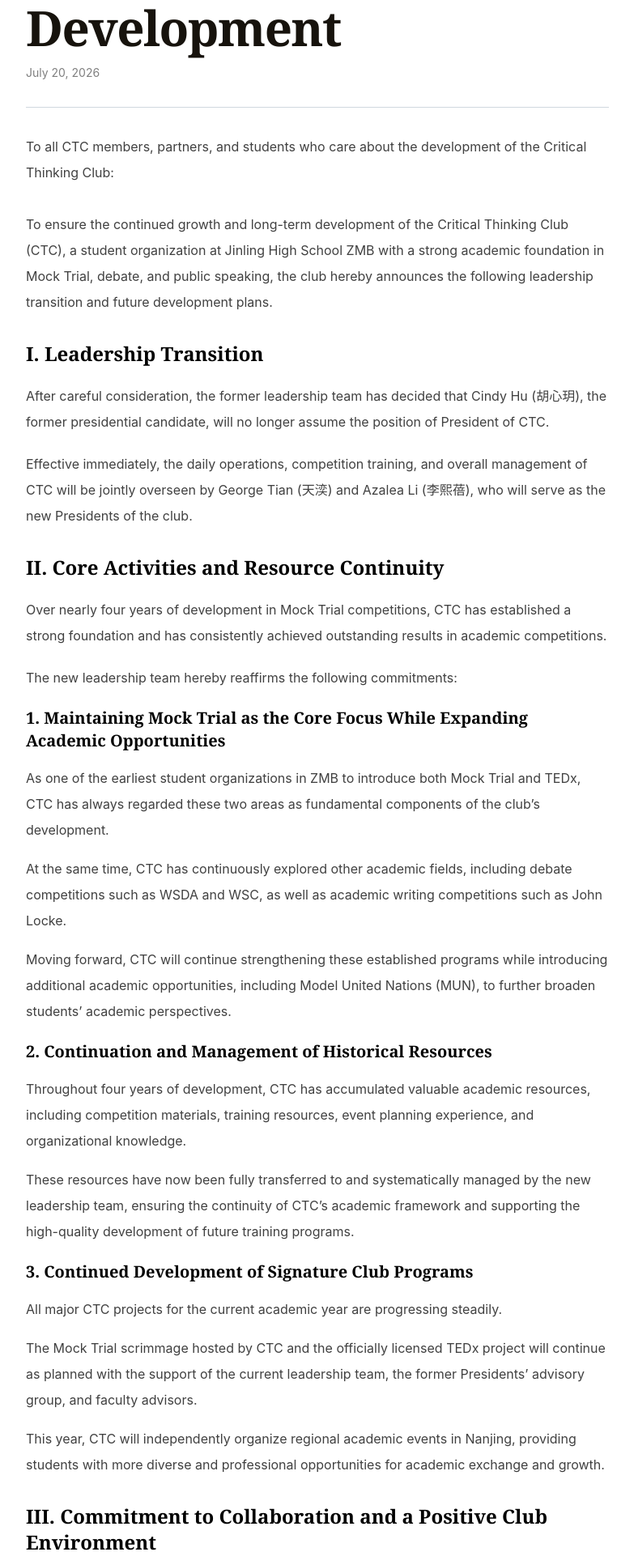
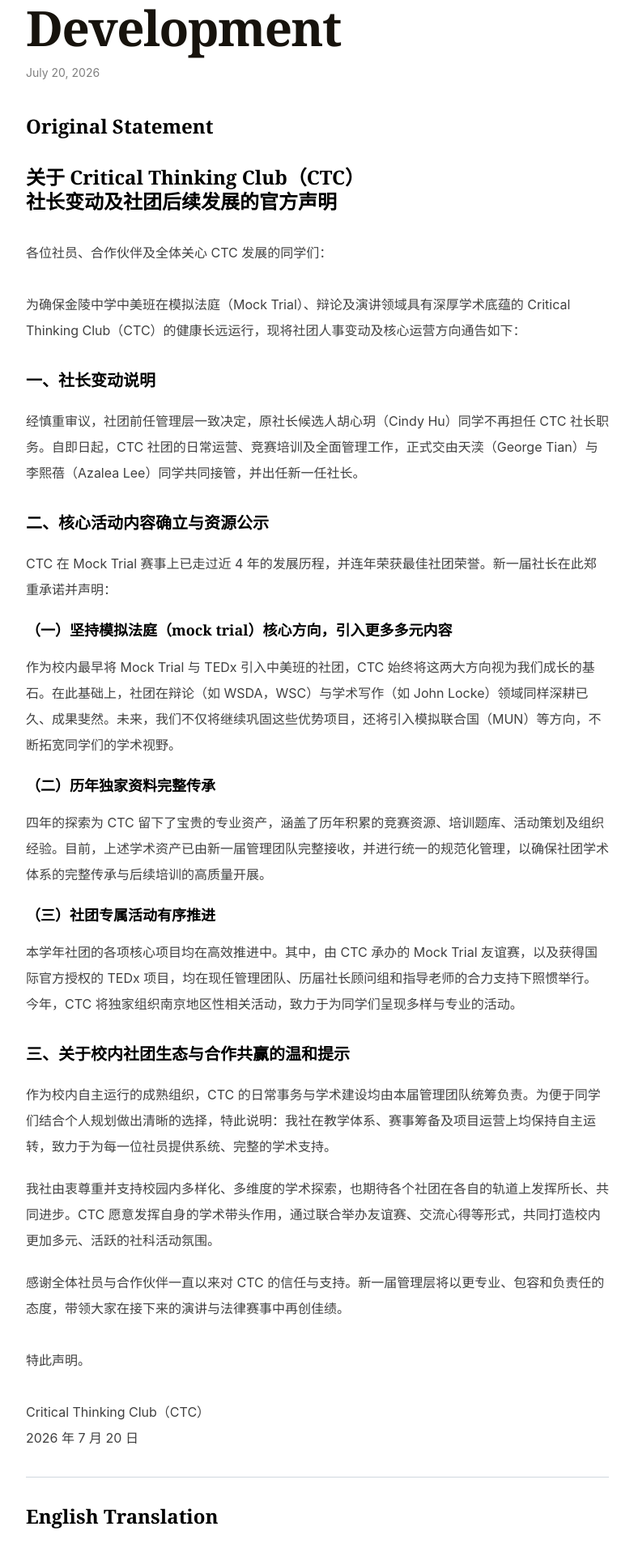
Before and after one commit to henrywyx0730/jlhsctc-official-website, a Next.js app: page /archive/official-statements/ctc-management-transition-and-future-development in a window 1280 px wide. Shown: the part 325-2242 px from the top of the page at 81% size, without its empty margins (248-1031 px from the left). Built offline with nearby package versions, Linux system fonts and the light colour scheme.

Commit message:
Add bilingual CTC management transition statement

```diff
--- a/app/achievements/page.js
+++ b/app/achievements/page.js
@@ -10,7 +10,7 @@ const competitionYears = [
         team: "Team Champion",
         individual: [
           {
-            person: "Azalea Li (李熙蓓)",
+            person: "Azalea Lee (李熙蓓)",
             recognition: "Outstanding Witness",
           },
           {
--- a/app/archive/official-statements/ctc-management-transition-and-future-development/page.js
+++ b/app/archive/official-statements/ctc-management-transition-and-future-development/page.js
@@ -27,7 +27,102 @@ export default function CtcManagementTransitionAndFutureDevelopmentPage() {
         </h1>
         <p className="mt-4 text-sm text-black/50">July 20, 2026</p>
 
-        <div className="mt-8 border-t border-[#d0d7de]" />
+        <h2 className="mt-10 font-serif text-2xl font-semibold text-black">
+          Original Statement
+        </h2>
+
+        <div
+          lang="zh-CN"
+          className="space-y-8 py-8 text-base leading-8 text-black/75"
+        >
+          <h3 className="font-serif text-2xl font-semibold leading-tight text-black">
+            关于 Critical Thinking Club（CTC）
+            <br />
+            社长变动及社团后续发展的官方声明
+          </h3>
+
+          <p>
+            各位社员、合作伙伴及全体关心 CTC 发展的同学们：
+          </p>
+
+          <p>
+            为确保金陵中学中美班在模拟法庭（Mock Trial）、辩论及演讲领域具有深厚学术底蕴的 Critical Thinking Club（CTC）的健康长远运行，现将社团人事变动及核心运营方向通告如下：
+          </p>
+
+          <section className="space-y-5">
+            <h4 className="font-serif text-xl font-semibold text-black">
+              一、社长变动说明
+            </h4>
+            <p>
+              经慎重审议，社团前任管理层一致决定，原社长候选人胡心玥（Cindy Hu）同学不再担任 CTC 社长职务。自即日起，CTC 社团的日常运营、竞赛培训及全面管理工作，正式交由天湙（George Tian）与李熙蓓（Azalea Lee）同学共同接管，并出任新一任社长。
+            </p>
+          </section>
+
+          <section className="space-y-5">
+            <h4 className="font-serif text-xl font-semibold text-black">
+              二、核心活动内容确立与资源公示
+            </h4>
+            <p>
+              CTC 在 Mock Trial 赛事上已走过近 4 年的发展历程，并连年荣获最佳社团荣誉。新一届社长在此郑重承诺并声明：
+            </p>
+
+            <section className="space-y-4">
+              <h5 className="font-serif text-lg font-semibold text-black">
+                （一）坚持模拟法庭（mock trial）核心方向，引入更多多元内容
+              </h5>
+              <p>
+                作为校内最早将 Mock Trial 与 TEDx 引入中美班的社团，CTC 始终将这两大方向视为我们成长的基石。在此基础上，社团在辩论（如 WSDA，WSC）与学术写作（如 John Locke）领域同样深耕已久、成果斐然。未来，我们不仅将继续巩固这些优势项目，还将引入模拟联合国（MUN）等方向，不断拓宽同学们的学术视野。
+              </p>
+            </section>
+
+            <section className="space-y-4">
+              <h5 className="font-serif text-lg font-semibold text-black">
+                （二）历年独家资料完整传承
+              </h5>
+              <p>
+                四年的探索为 CTC 留下了宝贵的专业资产，涵盖了历年积累的竞赛资源、培训题库、活动策划及组织经验。目前，上述学术资产已由新一届管理团队完整接收，并进行统一的规范化管理，以确保社团学术体系的完整传承与后续培训的高质量开展。
+              </p>
+            </section>
+
+            <section className="space-y-4">
+              <h5 className="font-serif text-lg font-semibold text-black">
+                （三）社团专属活动有序推进
+              </h5>
+              <p>
+                本学年社团的各项核心项目均在高效推进中。其中，由 CTC 承办的 Mock Trial 友谊赛，以及获得国际官方授权的 TEDx 项目，均在现任管理团队、历届社长顾问组和指导老师的合力支持下照惯举行。今年，CTC 将独家组织南京地区性相关活动，致力于为同学们呈现多样与专业的活动。
+              </p>
+            </section>
+          </section>
+
+          <section className="space-y-5">
+            <h4 className="font-serif text-xl font-semibold text-black">
+              三、关于校内社团生态与合作共赢的温和提示
+            </h4>
+            <p>
+              作为校内自主运行的成熟组织，CTC 的日常事务与学术建设均由本届管理团队统筹负责。为便于同学们结合个人规划做出清晰的选择，特此说明：我社在教学体系、赛事筹备及项目运营上均保持自主运转，致力于为每一位社员提供系统、完整的学术支持。
+            </p>
+            <p>
+              我社由衷尊重并支持校园内多样化、多维度的学术探索，也期待各个社团在各自的轨道上发挥所长、共同进步。CTC 愿意发挥自身的学术带头作用，通过联合举办友谊赛、交流心得等形式，共同打造校内更加多元、活跃的社科活动氛围。
+            </p>
+            <p>
+              感谢全体社员与合作伙伴一直以来对 CTC 的信任与支持。新一届管理层将以更专业、包容和负责任的态度，带领大家在接下来的演讲与法律赛事中再创佳绩。
+            </p>
+          </section>
+
+          <p>特此声明。</p>
+
+          <p>
+            Critical Thinking Club（CTC）
+            <br />
+            2026 年 7 月 20 日
+          </p>
+        </div>
+
+        <div className="border-t border-[#d0d7de]" />
+
+        <h2 className="mt-8 font-serif text-2xl font-semibold text-black">
+          English Translation
+        </h2>
 
         <div className="space-y-8 py-8 text-base leading-8 text-black/75">
           <p>
@@ -55,7 +150,7 @@ export default function CtcManagementTransitionAndFutureDevelopmentPage() {
             <p>
               Effective immediately, the daily operations, competition
               training, and overall management of CTC will be jointly overseen
-              by George Tian (天湙) and Azalea Li (李熙蓓), who will serve as the
+              by George Tian (天湙) and Azalea Lee (李熙蓓), who will serve as the
               new Presidents of the club.
             </p>
           </section>
@@ -170,9 +265,8 @@ export default function CtcManagementTransitionAndFutureDevelopmentPage() {
         </div>
 
         <div className="border-t border-[#d0d7de] pt-6 text-sm leading-7 text-black/65">
-          <p>Officially announced by:</p>
-          <p>Critical Thinking Club (CTC) Management Committee</p>
-          <p>Former Presidents’ Advisory Group</p>
+          <p>Issued by:</p>
+          <p>Critical Thinking Club (CTC)</p>
           <p className="mt-4">July 20, 2026</p>
         </div>
       </article>
--- a/app/page.js
+++ b/app/page.js
@@ -4,7 +4,7 @@ import SiteFooter from "./components/SiteFooter";
 
 const currentPresidents = [
   {
-    name: "Azalea Li",
+    name: "Azalea Lee",
     chineseName: "李熙蓓",
     role: "President",
     education: "ZMB Class of 2028",
--- a/app/presidents/page.js
+++ b/app/presidents/page.js
@@ -9,7 +9,7 @@ const presidentTerms = [
       "The 2026–2027 leadership team of the Critical Thinking Club.",
     members: [
       {
-        name: "Azalea Li",
+        name: "Azalea Lee",
         chineseName: "李熙蓓",
         role: "President",
         education: "ZMB Class of 2028",
```
